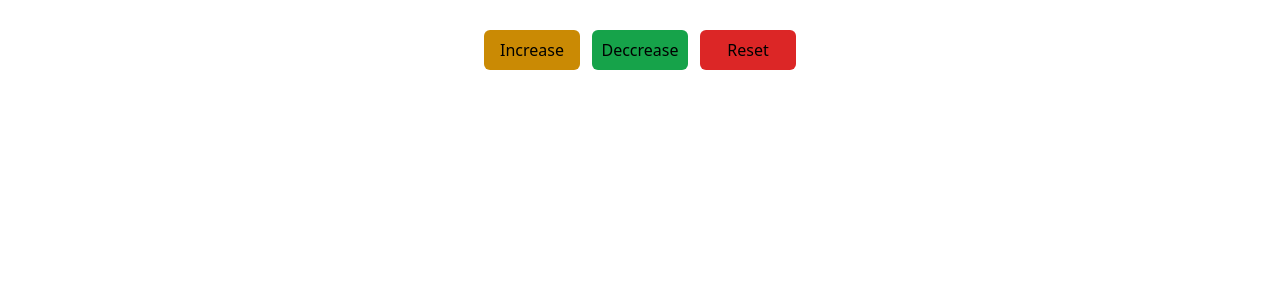
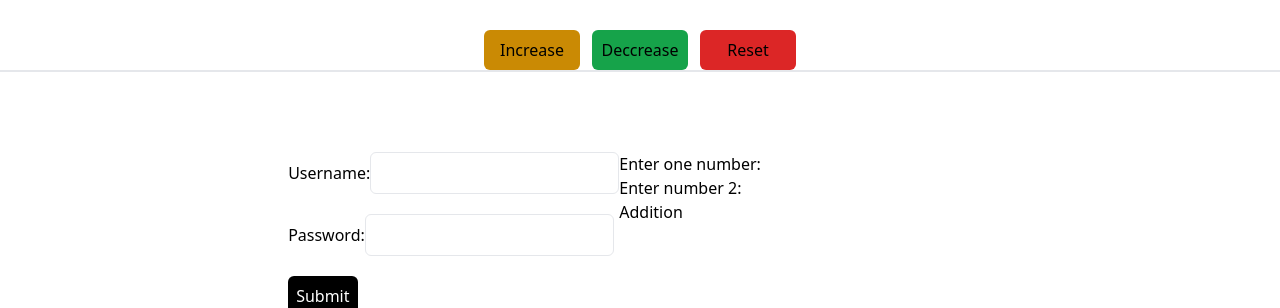
Before and after one commit to KavishkaSasindu/react_basic, a React (Vite) app: page / in a window 1280 px wide. Shown: the part 562-870 px from the top of the page. Before the commit the page ends 800 px from the top, so only its background shows below. Built offline with nearby package versions, Linux system fonts and the light colour scheme.

Commit message:
forms value updated

```diff
--- a/src/App.jsx
+++ b/src/App.jsx
@@ -3,6 +3,7 @@ import User from "./components/User";
 import Main from "./components/Main";
 import MyData from "./components/MyData";
 import ReState from "./components/ReState";
+import Formvalues from "./components/Formvalues";
 
 const App = () => {
   const [state, setState] = useState({
@@ -84,6 +85,10 @@ const App = () => {
       <hr />
       <hr />
       <ReState />
+
+      <hr />
+      <hr />
+      <Formvalues />
     </div>
   );
 };
--- /dev/null
+++ b/src/components/Formvalues.jsx
@@ -0,0 +1,96 @@
+import React from "react";
+import { useState } from "react";
+
+const Formvalues = () => {
+  const [formData, setFormData] = useState({
+    name: "",
+    password: "",
+  });
+
+  const [numValue, setNumValue] = useState({
+    number1: "",
+    number2: "",
+  });
+
+  const chanageState = (e) => {
+    setFormData({
+      ...formData,
+      [e.target.name]: e.target.value,
+    });
+  };
+
+  const handleSubmit = (e) => {
+    e.preventDefault();
+    console.log("New form data");
+    console.log(formData.name, formData.password);
+  };
+
+  const submitValue = (e) => {
+    e.preventDefault();
+    console.log(numValue);
+    const sum = parseInt(numValue.number1) + parseInt(numValue.number2);
+    console.log(sum);
+  };
+
+  return (
+    <div className="flex justify-center item-center mt-20">
+      <div>
+        <form onSubmit={handleSubmit} className="space-y-5">
+          Username:
+          <input
+            type="text"
+            className="p-2 border rounded-md"
+            name="name"
+            onChange={chanageState}
+          />
+          <br />
+          Password:
+          <input
+            type="password"
+            className="p-2 border rounded-md"
+            name="password"
+            onChange={chanageState}
+          />
+          <br />
+          <button
+            className="p-2 rounded-md bg-black text-white hover:bg-white hover:text-black"
+            type="submit"
+          >
+            Submit
+          </button>
+        </form>
+      </div>
+      <div>
+        <form onSubmit={submitValue}>
+          Enter one number:
+          <input
+            type="text"
+            name="number1"
+            onChange={(e) =>
+              setNumValue({
+                ...numValue,
+                number1: e.target.value,
+              })
+            }
+          />
+          <br />
+          Enter number 2:
+          <input
+            type="text"
+            name="number2"
+            onChange={(e) =>
+              setNumValue({
+                ...numValue,
+                number2: e.target.value,
+              })
+            }
+          />
+          <br />
+          <button type="submit">Addition</button>
+        </form>
+      </div>
+    </div>
+  );
+};
+
+export default Formvalues;
```
